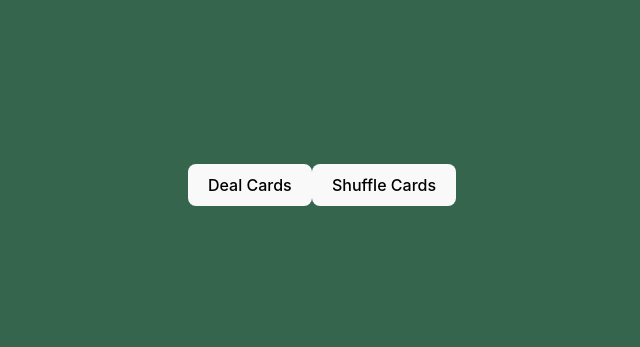
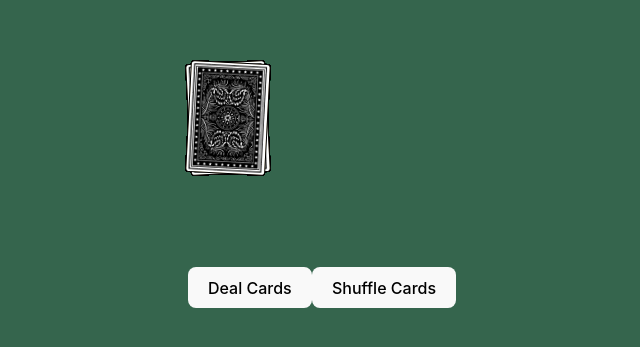
Before and after one commit to NekkidBear/CMO-CardGame, a React (Vite) app: page / in a window 1280 px wide. Shown: the part 215-562 px from the top of the page, without its empty margins (318-958 px from the left). Built offline with nearby package versions, Linux system fonts and the light colour scheme.

Commit message:
adding animations

```diff
--- a/src/Card/CardV2.jsx
+++ b/src/Card/CardV2.jsx
@@ -2,7 +2,7 @@ import React, { useState } from "react";
 import "./css-cards/Card.css"; // Import the CSS file with the provided styles
 import backImage from "../assets/back_image/card-back-black.png";
 
-function Card({ rank, suit }) {
+function Card({ rank, suit, dealing}) {
   let [isFaceDown, setIsFaceDown] = useState(true);
   const isRoyalRank = ["A", "J", "Q", "K"].includes(rank);
 
@@ -34,7 +34,7 @@ function Card({ rank, suit }) {
 
   return (
     <div
-      className={`card ${isFaceDown ? "flipped" : ""} ${suit}`}
+      className={`card ${isFaceDown ? "flipped" : ""} ${dealing?"dealing":""} ${suit}`}
       data-suit={suit}
       data-rank={rank}
       onClick={() => setIsFaceDown(!isFaceDown)}
--- a/src/Card/css-cards/Card.css
+++ b/src/Card/css-cards/Card.css
@@ -483,6 +483,7 @@ body {
   background-image: url('../../assets/back_image/card-back-black.png');
   background-size: cover;
   background-position: center;
+  border: 1px solid black;
 }
 .card.flipped .corner-number {
   visibility: hidden;
--- /dev/null
+++ b/src/Deck/Deck.css
@@ -0,0 +1,38 @@
+.undealt-cards {
+  position: relative;
+  width: 100px; /* Adjust to fit your card size */
+  height: 150px; /* Adjust to fit your card size */
+  display: flex;
+  flex-direction: column;
+  align-items: center;
+  justify-content: center;
+  height: 25vh;
+  margin-bottom: 5px;
+}
+
+.undealt-cards .card {
+  position: absolute;
+  top: 0;
+  left: 0;
+  border: 1px solid black;
+}
+
+.undealt-cards .card:nth-child(n) {
+  transform: rotate(-3deg);
+}
+
+.undealt-cards .card:nth-child(2n) {
+  transform: rotate(3deg);
+}
+
+@keyframes deal {
+  0% {
+    transform: rotate(0deg) translateX(0);
+  }
+  50% {
+    transform: rotate(180deg);
+  }
+  100% {
+    transform: rotate(360deg) translateX(100px); /* Adjust this value based on the distance you want the cards to move */
+  }
+}
--- a/src/Deck/Deck.jsx
+++ b/src/Deck/Deck.jsx
@@ -1,6 +1,7 @@
 import React, { useState } from "react";
 import PropTypes from "prop-types";
 import Card from "../Card/CardV2.jsx";
+import './Deck.css'
 
 function Deck({ numCardsToDeal = 13}) {
   const initializeDeck = () => {
@@ -39,10 +40,12 @@ function Deck({ numCardsToDeal = 13}) {
 
   const [faceDownDeck, setFaceDownDeck] = useState(initializeDeck());
   const [playerHand, setPlayerHand] = useState([]);
+  const [dealing, setDealing] = useState(false);
 
   const handleDealCards = () => {
     setPlayerHand(faceDownDeck.slice(0, numCardsToDeal));
     setFaceDownDeck((prevDeck) => prevDeck.slice(numCardsToDeal));
+    setDealing(true)
   };
 
   const shuffleCards = () => {
@@ -56,6 +59,9 @@ function Deck({ numCardsToDeal = 13}) {
   console.log(playerHand);
   return (
     <div className="MasterDeck">
+      <div className="undealt-cards">
+        {faceDownDeck.map((card, index) => (<Card key={index} rank={card.rank} suit={card.suit} dealing={dealing}/>))}
+      </div>
       <button onClick={handleDealCards}>Deal Cards</button>
       <button onClick={shuffleCards}>Shuffle Cards</button>
       <div className="card-container">
```
